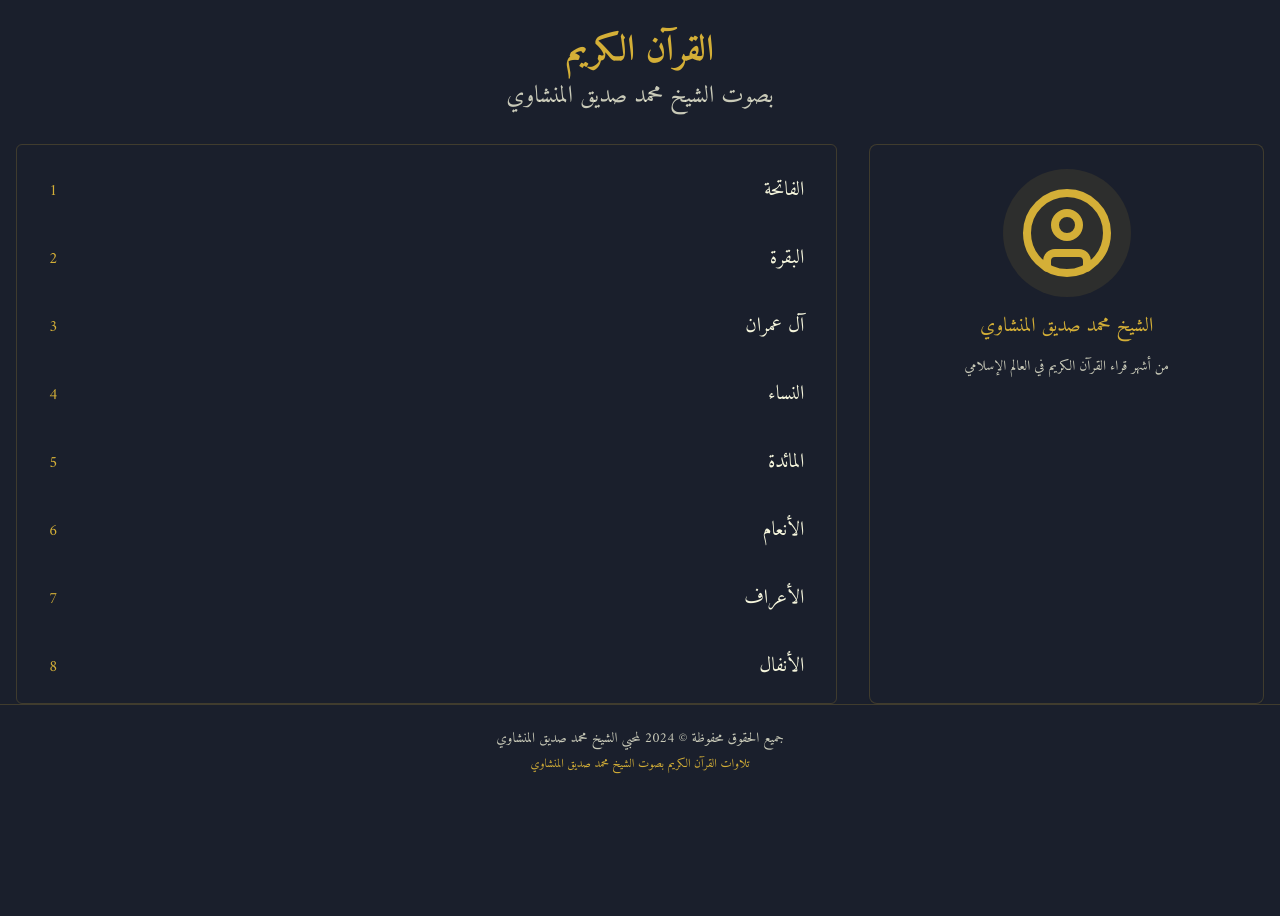
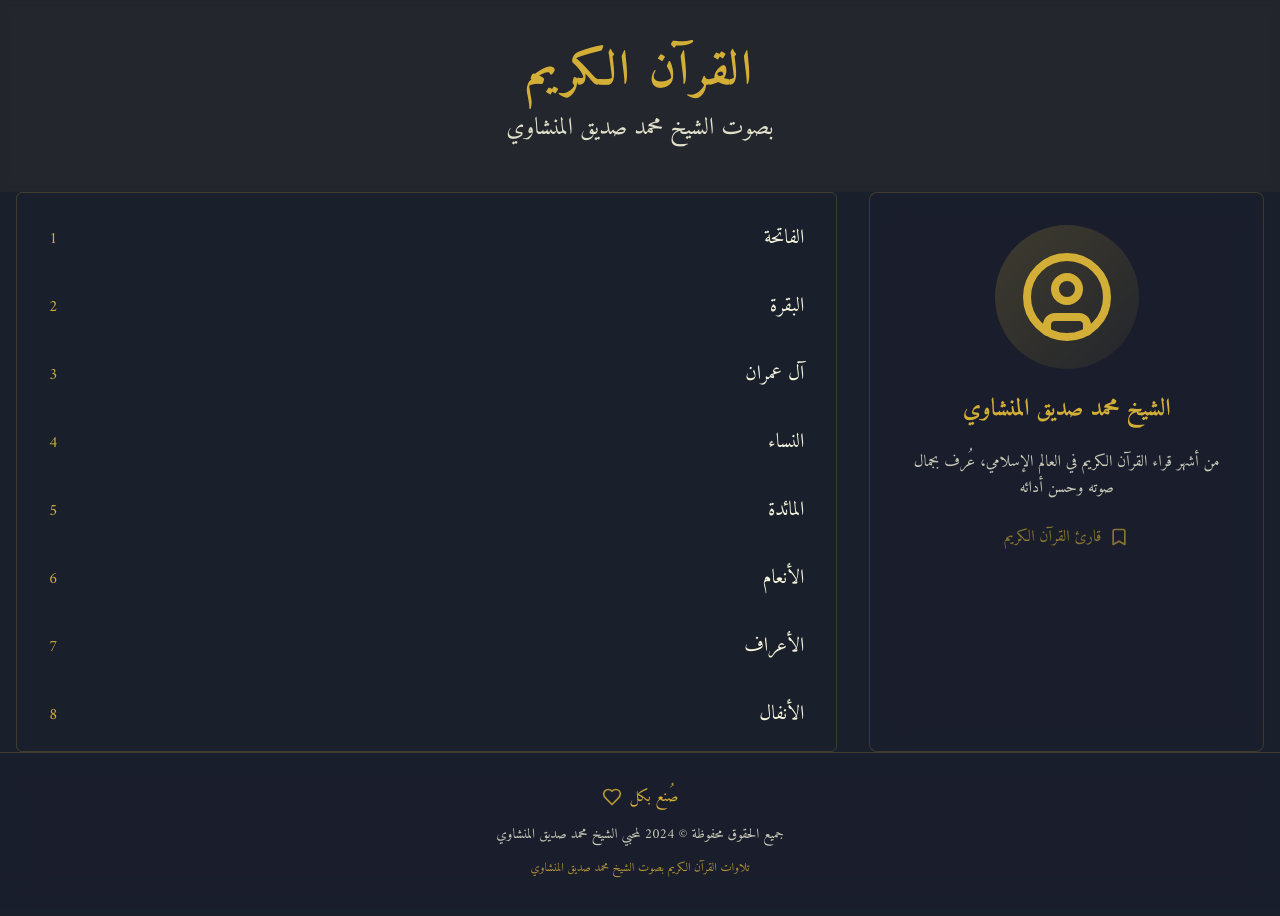
Before and after one commit to mosaid-404/quranic-soundscapes, a React (Vite) app: page / in a window 1280 px wide. Shown: the top 916 px of the page. Before the commit the page ends 893 px from the top, so only its background shows below. Built offline with nearby package versions, Linux system fonts and the light colour scheme.

Commit message:
Refactor UI for Professional Look
Updated the UI components and layout to enhance the overall professional appearance of the application. Adjustments made to styling and structure for improved user experience.
[skip gpt_engineer]

```diff
--- a/src/components/Footer.tsx
+++ b/src/components/Footer.tsx
@@ -1,15 +1,22 @@
 import React from 'react';
+import { Heart } from 'lucide-react';
 
 const Footer: React.FC = () => {
   return (
-    <footer className="bg-quran-dark border-t border-quran-gold/20 py-6 text-center">
+    <footer className="bg-quran-dark/50 backdrop-blur-lg border-t border-quran-gold/20 py-8 text-center">
       <div className="container mx-auto px-4">
-        <p className="text-quran-light/80 text-sm">
-          جميع الحقوق محفوظة © {new Date().getFullYear()} لمحبي الشيخ محمد صديق المنشاوي
-        </p>
-        <p className="text-quran-gold text-xs mt-2">
-          تلاوات القرآن الكريم بصوت الشيخ محمد صديق المنشاوي
-        </p>
+        <div className="flex flex-col items-center space-y-4">
+          <div className="flex items-center gap-2 text-quran-gold">
+            <span>صُنع بكل</span>
+            <Heart className="w-5 h-5 animate-pulse" />
+          </div>
+          <p className="text-quran-light/80 text-sm">
+            جميع الحقوق محفوظة © {new Date().getFullYear()} لمحبي الشيخ محمد صديق المنشاوي
+          </p>
+          <p className="text-quran-gold/80 text-xs">
+            تلاوات القرآن الكريم بصوت الشيخ محمد صديق المنشاوي
+          </p>
+        </div>
       </div>
     </footer>
   );
--- a/src/pages/Index.tsx
+++ b/src/pages/Index.tsx
@@ -2,7 +2,7 @@ import React, { useState } from 'react';
 import SurahList from '@/components/SurahList';
 import AudioPlayer from '@/components/AudioPlayer';
 import Footer from '@/components/Footer';
-import { UserCircle, Clock } from 'lucide-react';
+import { UserCircle, Clock, Bookmark } from 'lucide-react';
 import { Card } from '@/components/ui/card';
 
 interface Surah {
@@ -15,7 +15,6 @@ const Index = () => {
   const [selectedSurah, setSelectedSurah] = useState<Surah | null>(null);
   const [elapsedTime, setElapsedTime] = useState<number>(0);
 
-  // تحديث الوقت كل ثانية عندما يتم تشغيل السورة
   React.useEffect(() => {
     let interval: NodeJS.Timeout;
 
@@ -33,7 +32,6 @@ const Index = () => {
     };
   }, [selectedSurah]);
 
-  // تحويل الثواني إلى تنسيق mm:ss
   const formatTime = (seconds: number) => {
     const minutes = Math.floor(seconds / 60);
     const remainingSeconds = seconds % 60;
@@ -41,37 +39,41 @@ const Index = () => {
   };
 
   return (
-    <div className="min-h-screen pb-24 flex flex-col">
+    <div className="min-h-screen pb-24 flex flex-col bg-gradient-to-b from-quran-dark to-quran-dark/95">
       <div className="flex-grow">
-        <header className="py-8 text-center animate-fade-in">
-          <h1 className="text-4xl font-bold text-quran-gold mb-2">القرآن الكريم</h1>
-          <h2 className="text-2xl text-quran-light/80">بصوت الشيخ محمد صديق المنشاوي</h2>
+        <header className="py-12 text-center animate-fade-in relative overflow-hidden">
+          <div className="absolute inset-0 bg-quran-gold/5 backdrop-blur-sm"></div>
+          <div className="relative z-10">
+            <h1 className="text-5xl font-bold text-quran-gold mb-4 tracking-wider">القرآن الكريم</h1>
+            <h2 className="text-2xl text-quran-light/90 font-light">بصوت الشيخ محمد صديق المنشاوي</h2>
+          </div>
         </header>
 
         <main className="container mx-auto px-4 animate-fade-in">
           <div className="grid grid-cols-1 md:grid-cols-3 gap-8">
-            {/* معلومات الشيخ */}
-            <Card className="p-6 bg-quran-dark border-quran-gold/20">
-              <div className="flex flex-col items-center space-y-4">
-                <div className="w-32 h-32 rounded-full bg-quran-gold/10 flex items-center justify-center">
+            <Card className="p-8 bg-quran-dark/50 border-quran-gold/20 backdrop-blur-lg transform hover:scale-105 transition-all duration-300">
+              <div className="flex flex-col items-center space-y-6">
+                <div className="w-36 h-36 rounded-full bg-gradient-to-br from-quran-gold/20 to-quran-gold/5 flex items-center justify-center transform hover:rotate-12 transition-transform duration-300">
                   <UserCircle className="w-24 h-24 text-quran-gold" />
                 </div>
-                <h3 className="text-xl text-quran-gold">الشيخ محمد صديق المنشاوي</h3>
-                <p className="text-quran-light/80 text-sm">
-                  من أشهر قراء القرآن الكريم في العالم الإسلامي
+                <h3 className="text-2xl text-quran-gold font-semibold">الشيخ محمد صديق المنشاوي</h3>
+                <p className="text-quran-light/80 text-center leading-relaxed">
+                  من أشهر قراء القرآن الكريم في العالم الإسلامي، عُرف بجمال صوته وحسن أدائه
                 </p>
+                <div className="flex items-center gap-2 text-quran-gold/60">
+                  <Bookmark className="w-5 h-5" />
+                  <span>قارئ القرآن الكريم</span>
+                </div>
               </div>
             </Card>
 
-            {/* قائمة السور */}
             <div className="md:col-span-2">
               <SurahList onSelect={setSelectedSurah} />
             </div>
           </div>
 
-          {/* عداد الوقت */}
           {selectedSurah && (
-            <div className="fixed top-4 left-4 bg-quran-dark/90 p-4 rounded-lg border border-quran-gold/20 flex items-center space-x-2 backdrop-blur-sm">
+            <div className="fixed top-4 left-4 bg-quran-dark/90 p-4 rounded-lg border border-quran-gold/20 flex items-center space-x-2 backdrop-blur-sm animate-fade-in">
               <Clock className="text-quran-gold w-5 h-5" />
               <span className="text-quran-gold font-mono">{formatTime(elapsedTime)}</span>
             </div>
```
